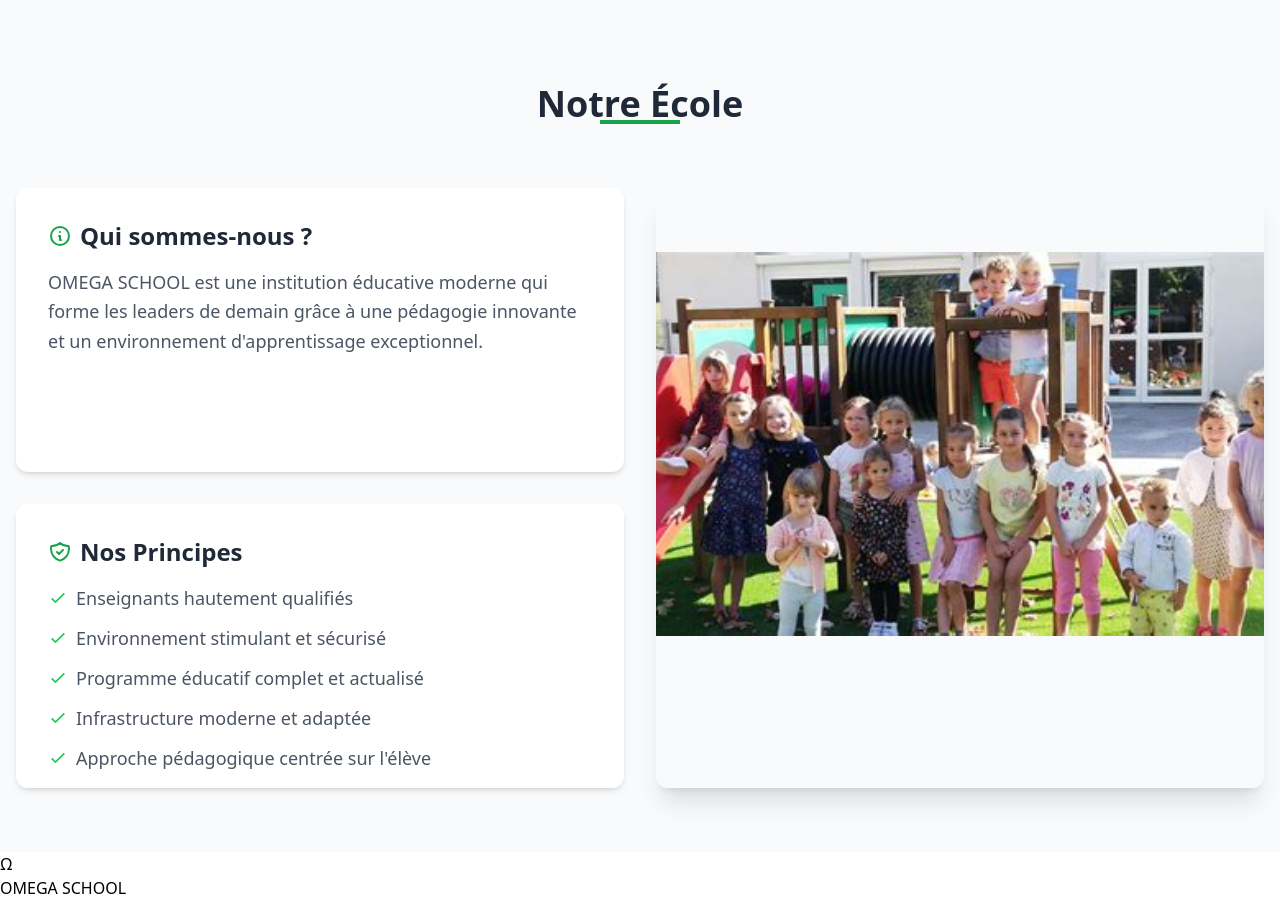
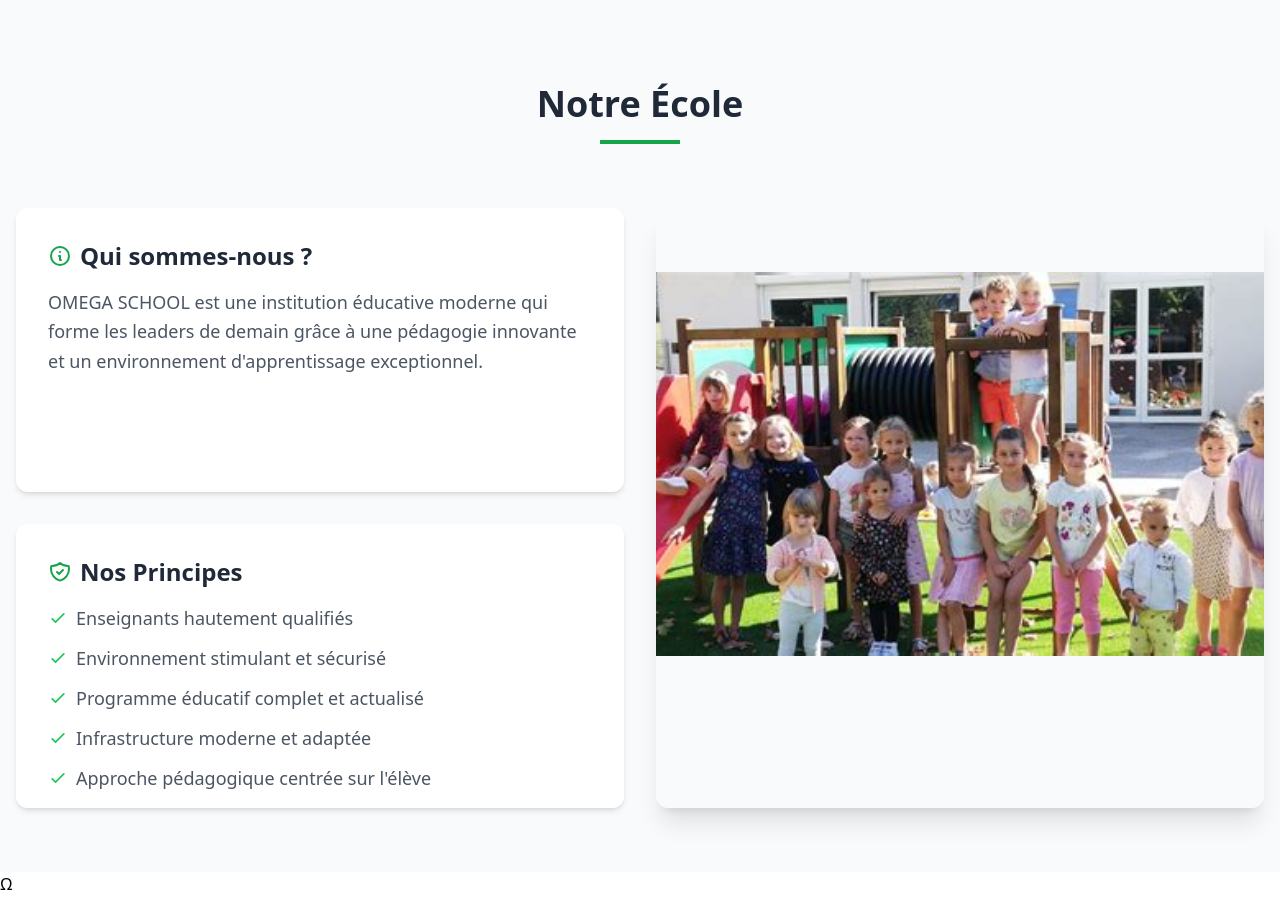
Before and after one commit to AHLALLAY/Redline-finale, a React (Vite) app in the folder Projet/FrontEnd/: page / in a window 1280 px wide. Shown: the part 900-1800 px from the top of the page. Built offline with nearby package versions, Linux system fonts and the light colour scheme.

Commit message:
refact: Améliorer le style de la bar sous 'Notre Ecole'

```diff
--- a/Projet/FrontEnd/src/components/Home/Propos.jsx
+++ b/Projet/FrontEnd/src/components/Home/Propos.jsx
@@ -6,7 +6,7 @@ function Propos() {
             <div className="container mx-auto px-4">
                 <h2 className="text-4xl font-bold text-center mb-16 text-gray-800 relative">
                     Notre École
-                    <div className="absolute bottom-0 left-1/2 transform -translate-x-1/2 w-20 h-1 bg-green-600 mt-6"></div>
+                    <div className="w-20 h-1 bg-green-600 mx-auto mt-4"></div>
                 </h2>
 
                 <div className="flex flex-col lg:flex-row gap-8 h-[600px]"> {/* Hauteur fixe pour le conteneur */}
```
